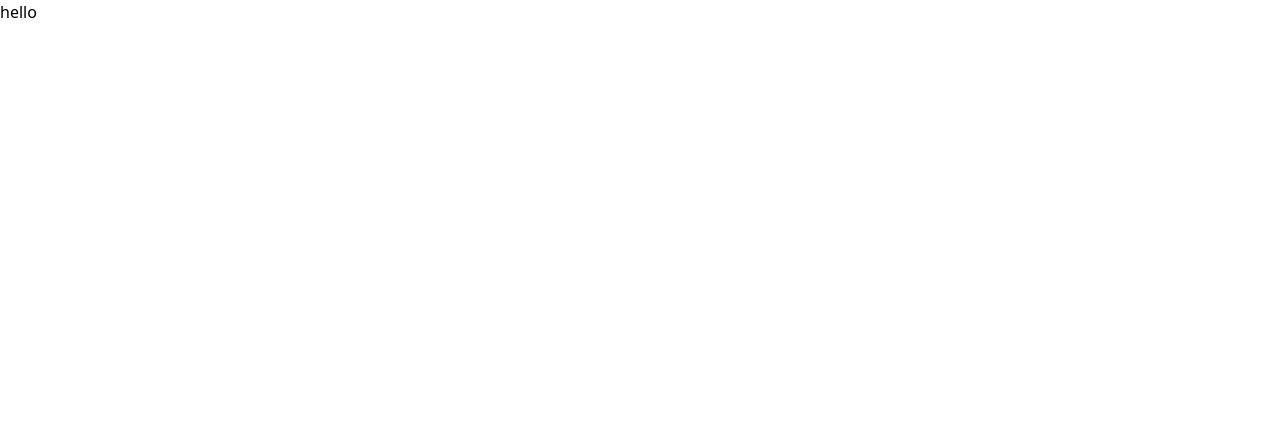
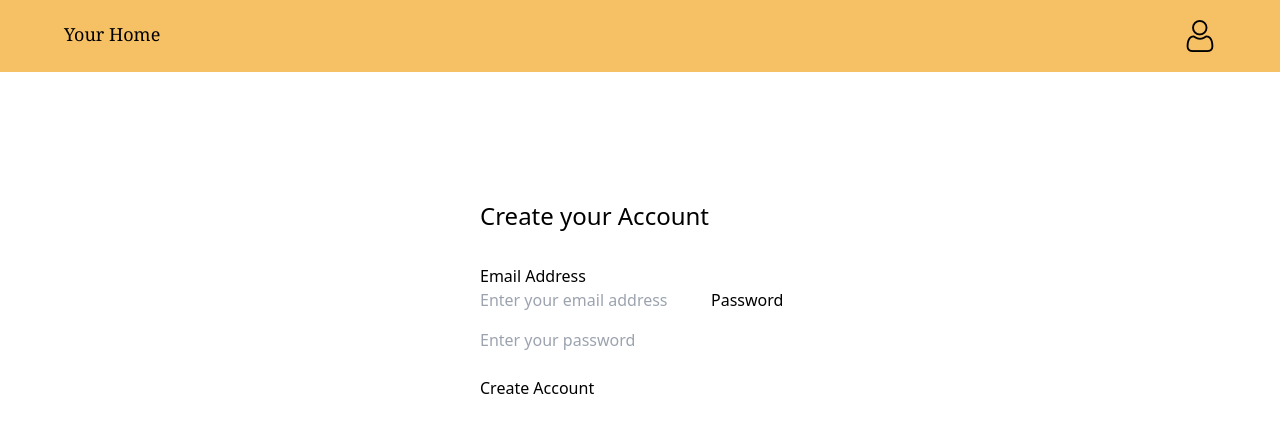
Before and after one commit to Ocholla-T/your_home, a Vue app: page / in a window 1280 px wide. Shown: the top 432 px of the page. Built offline with nearby package versions, Linux system fonts and the light colour scheme.

Commit message:
added firebase authentication

```diff
--- a/src/firebase.js
+++ b/src/firebase.js
@@ -1,5 +1,6 @@
 import firebase from 'firebase/app';
 import 'firebase/firestore';
+import 'firebase/auth';
 
 var firebaseConfig = {
   apiKey: 'AIzaSyCUbY7PjqBAXLyilfMsb4_d2Gw1xDyUpBg',
@@ -15,4 +16,5 @@ firebase.initializeApp(firebaseConfig);
 
 const db = firebase.firestore();
 
+export const auth = firebase.auth();
 export const devicesCollection = db.collection('devices');
--- a/src/views/Signup.vue
+++ b/src/views/Signup.vue
@@ -1,9 +1,62 @@
-.<template>
-  <p>hello</p>
+<template>
+  <Navbar />
+  <main class="bg-primary grid place-items-center ">
+    <form action="" class="relative w-1/4 m-32" @submit.prevent="signup">
+      <h1 class="mb-8 text-2xl font-medium">Create your Account</h1>
+      <label for="email">Email Address</label>
+      <input
+        type="email"
+        name="email"
+        placeholder="Enter your email address"
+        class="input_common mb-4"
+        v-model="email"
+      />
+
+      <label for="password">Password</label>
+      <input
+        type="password"
+        name="password"
+        placeholder="Enter your password"
+        class="input_common"
+        v-model="password"
+      />
+
+      <button type="submit" class="button_teal mt-6">
+        Create Account
+      </button>
+    </form>
+  </main>
 </template>
 
 <script>
-export default {};
+import Navbar from '@/components/Navbar';
+import { auth } from '@/firebase';
+
+export default {
+  name: 'Signup',
+  components: {
+    Navbar,
+  },
+  data() {
+    return {
+      email: '',
+      password: '',
+    };
+  },
+  methods: {
+    signup: function() {
+      auth
+        .createUserWithEmailAndPassword(this.email, this.password)
+        .then(() => {
+          alert(`Welcome to Your Home, Your account has been created. Please Login `);
+          this.$router.push('/login');
+        })
+        .catch((err) => {
+          alert(err.message);
+        });
+    },
+  },
+};
 </script>
 
 <style></style>
```
